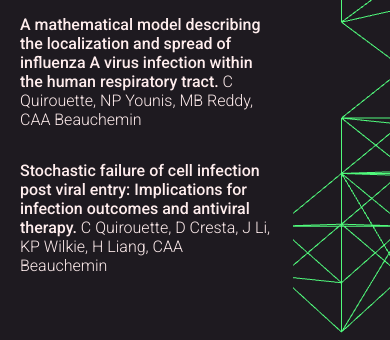
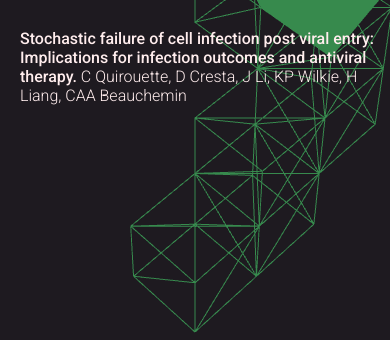
Before and after one commit to cquir/homepage, a plain HTML site: page index.html in a window 390 px wide. Shown: the part 504-844 px from the top of the page. Drawn offline with nearby package versions, Linux system fonts and the light colour scheme; animation ran at ten frames a second.

Commit message:
adjust style for portrait (e.g. mobile)

```diff
--- a/script.js
+++ b/script.js
@@ -39,14 +39,15 @@ for (let i=0; i <positions.length; i++){
 /**
  * Sizes
  */
+
  const sizes = {
-    width: 0.25*window.innerWidth,
+    width: window.innerWidth > window.innerHeight? 0.25*window.innerWidth: window.innerWidth,
     height: window.innerHeight
 }
 
 window.addEventListener('resize', () =>
 {
-    sizes.width = 0.25*window.innerWidth;
+    sizes.width = window.innerWidth > window.innerHeight? 0.25*window.innerWidth: window.innerWidth;
     sizes.height = window.innerHeight;
 
     // Update camera
--- a/styles.css
+++ b/styles.css
@@ -8,27 +8,50 @@ h1, b {
     font-weight: 500;
 }
 
-
 body {
     margin: 0;
     padding: 0;
-}
-
-.webgl {
-    position: fixed;
-    top: 0;
-    left: 75vw;
-    outline: none;
 }
 
 html {
     background: #1e1a20;
 }
 
+.webgl {
+    position: fixed;
+    top: 0;
+    outline: none;
+}
+
+@media screen and (orientation:portrait){
+    .webgl {
+        left: 0;
+        opacity: 0.5;
+    }
+}
+
+@media screen and (orientation:landscape){
+    .webgl {
+        left: 75vw;
+    }
+}
+
 .container {
     display: flex;
     position: relative;
-    margin: 0 30vw 0 20px;
+    z-index: 1;
+}
+
+@media screen and (orientation:portrait){
+    .container {
+        margin: 0 0 0 20px;
+    }
+}
+
+@media screen and (orientation:landscape){
+    .container {
+        margin: 0 30vw 0 20px;
+    }
 }
 
 header {
```
